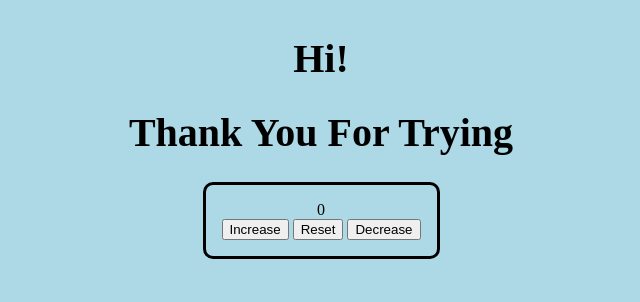
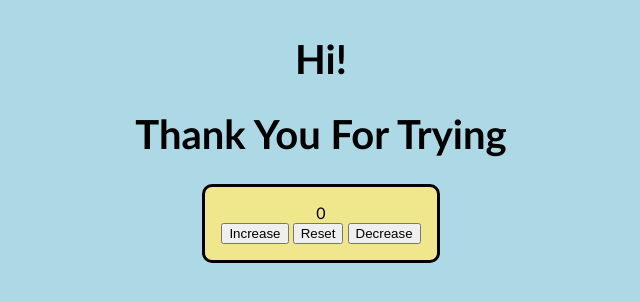
Before and after one commit to FadliSutaji/Basic-Js-1, a plain HTML site: page index.html in a window 1280 px wide. Shown: the whole page, without its empty margins (319-959 px from the left). Drawn offline with Linux system fonts and the light colour scheme.

Commit message:
style.css

```diff
--- a/style.css
+++ b/style.css
@@ -5,10 +5,12 @@ body{
     text-align: center;
     flex-direction: column;
     background-color: lightblue;
+    font-family: 'Gill Sans', 'Gill Sans MT', Calibri, 'Trebuchet MS', sans-serif;
 }
 
 .Text{
     font-size: 20px;
+    font-family: 'Gill Sans', 'Gill Sans MT', Calibri, 'Trebuchet MS', sans-serif;
 }
 
 .Kotak{
@@ -20,4 +22,12 @@ body{
     border-radius: 10px;
     border-style: solid;
     width: fit-content;
+    font-family: 'Gill Sans', 'Gill Sans MT', Calibri, 'Trebuchet MS', sans-serif;
+    background-color: khaki;
+    box-shadow: 10px;
 }
+
+.Tombol{
+    background-color: black;
+    box-shadow: 10px;
+}
```
